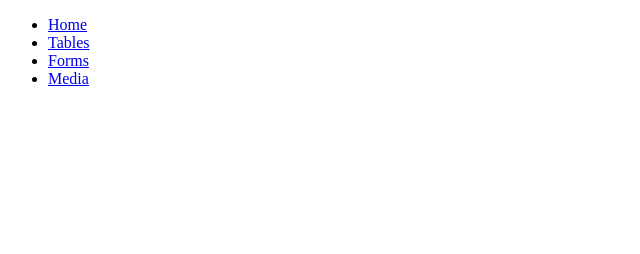
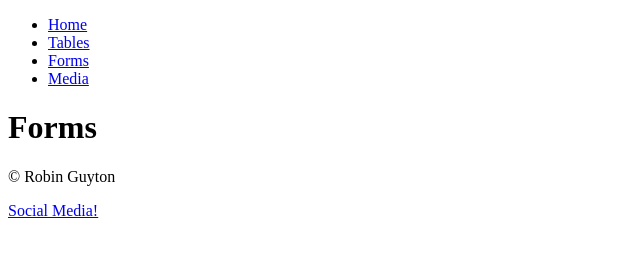
Before and after one commit to robinguyton/COMP001A.LectureActivity4, a plain HTML site: page forms.html in a window 1280 px wide. Shown: the whole page, without its empty margins (0-640 px from the left). Drawn offline with Linux system fonts and the light colour scheme.

Commit message:
Added copyright and social media link to footer

```diff
--- a/forms.html
+++ b/forms.html
@@ -17,6 +17,8 @@
             </ul>
         </nav>
 
+        <h1>Forms</h1>
+
 
     </header>
 
@@ -28,7 +30,8 @@
 
 
     <footer>
-
+        <p>&copy; Robin Guyton</p>
+        <p><a href= "https://github.com/robinguyton" target="_self">Social Media!</a></p>
 
     </footer>
 
```
